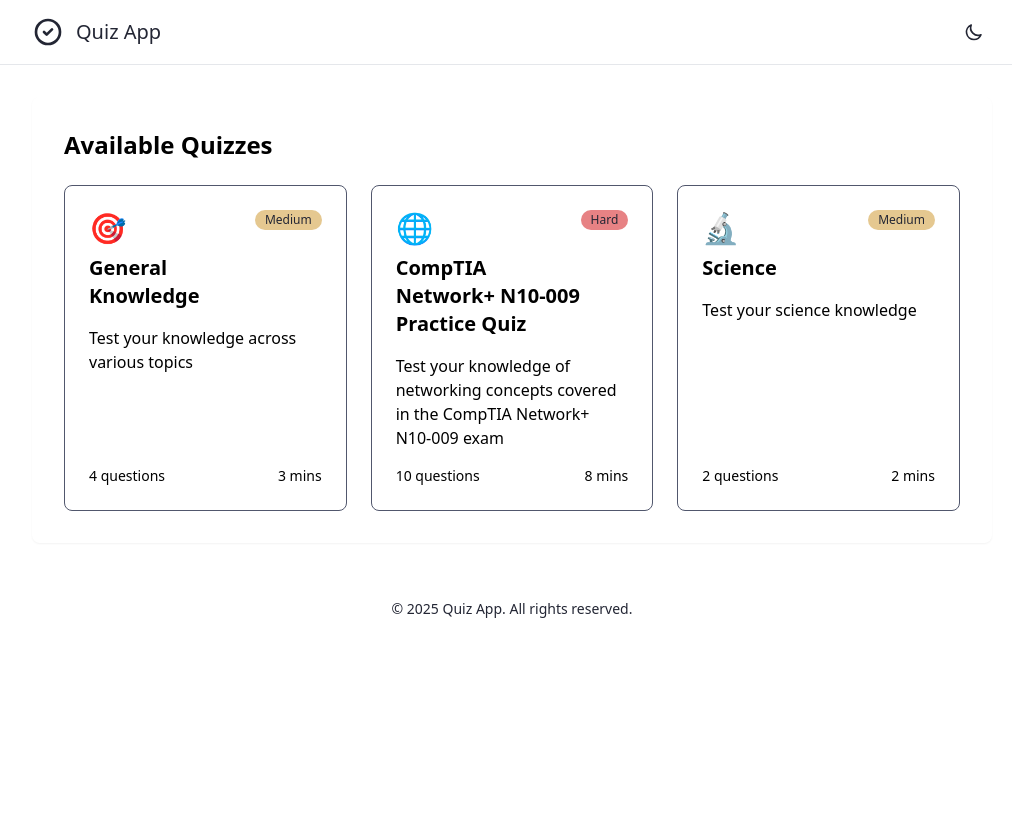
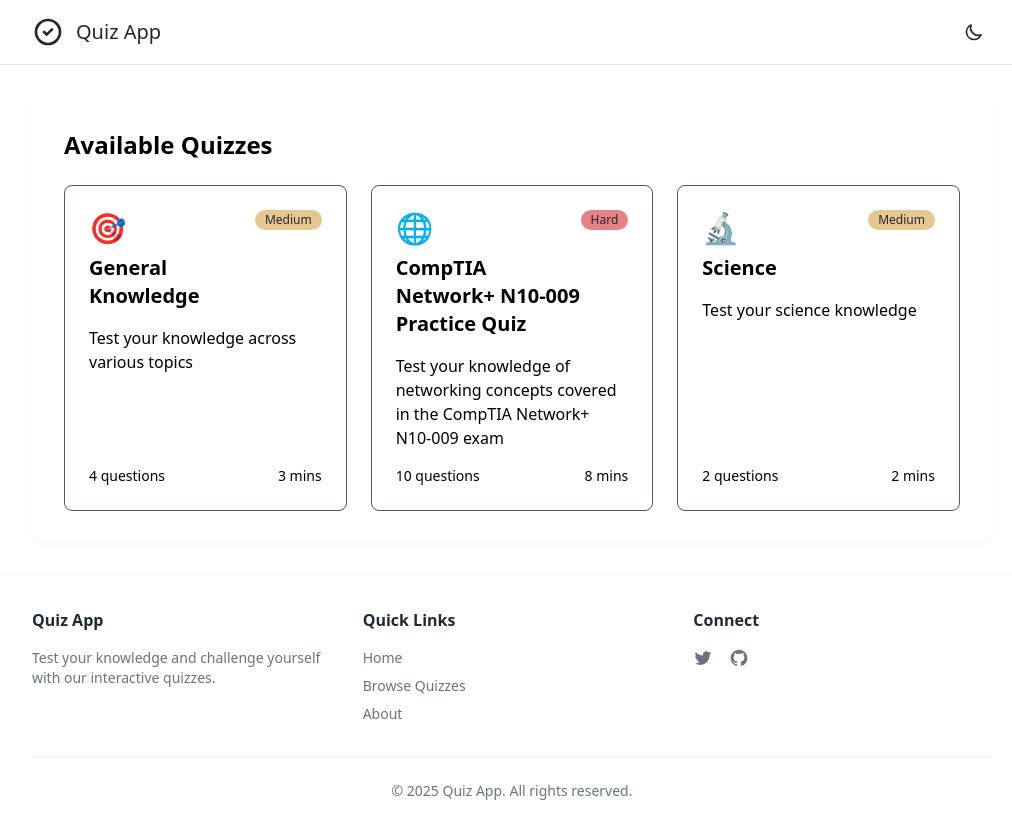
Before and after one commit to ljis120301/quiz, a Next.js app: page / in a window 1280 px wide. Shown: the whole page, without its empty margins (128-1140 px from the left). Before the commit the page ends 800 px from the top, so only its background shows below. Built offline with nearby package versions, Linux system fonts and the light colour scheme.

Commit message:
footer changes

```diff
--- /dev/null
+++ b/app/components/Footer.js
@@ -0,0 +1,61 @@
+export default function Footer() {
+  return (
+    <footer className="w-full py-8 bg-white dark:bg-frappe-surface0/50 border-t border-gray-100 dark:border-frappe-surface1">
+      <div className="max-w-5xl mx-auto px-4 sm:px-6 lg:px-8">
+        <div className="grid grid-cols-1 md:grid-cols-3 gap-8">
+          <div className="space-y-4">
+            <h3 className="text-gray-800 dark:text-frappe-text font-semibold">Quiz App</h3>
+            <p className="text-gray-500 dark:text-frappe-subtext0 text-sm">
+              Test your knowledge and challenge yourself with our interactive quizzes.
+            </p>
+          </div>
+
+          <div className="space-y-4">
+            <h3 className="text-gray-800 dark:text-frappe-text font-semibold">Quick Links</h3>
+            <ul className="space-y-2 text-sm">
+              <li>
+                <a href="/" className="text-gray-500 hover:text-gray-700 dark:text-frappe-subtext0 dark:hover:text-frappe-text transition-colors">
+                  Home
+                </a>
+              </li>
+              <li>
+                <a href="/quizzes" className="text-gray-500 hover:text-gray-700 dark:text-frappe-subtext0 dark:hover:text-frappe-text transition-colors">
+                  Browse Quizzes
+                </a>
+              </li>
+              <li>
+                <a href="/about" className="text-gray-500 hover:text-gray-700 dark:text-frappe-subtext0 dark:hover:text-frappe-text transition-colors">
+                  About
+                </a>
+              </li>
+            </ul>
+          </div>
+
+          <div className="space-y-4">
+            <h3 className="text-gray-800 dark:text-frappe-text font-semibold">Connect</h3>
+            <div className="flex space-x-4">
+              <a href="#" className="text-gray-500 hover:text-gray-700 dark:text-frappe-subtext0 dark:hover:text-frappe-text transition-colors">
+                <span className="sr-only">Twitter</span>
+                <svg className="h-5 w-5" fill="currentColor" viewBox="0 0 24 24">
+                  <path d="M8.29 20.251c7.547 0 11.675-6.253 11.675-11.675 0-.178 0-.355-.012-.53A8.348 8.348 0 0022 5.92a8.19 8.19 0 01-2.357.646 4.118 4.118 0 001.804-2.27 8.224 8.224 0 01-2.605.996 4.107 4.107 0 00-6.993 3.743 11.65 11.65 0 01-8.457-4.287 4.106 4.106 0 001.27 5.477A4.072 4.072 0 012.8 9.713v.052a4.105 4.105 0 003.292 4.022 4.095 4.095 0 01-1.853.07 4.108 4.108 0 003.834 2.85A8.233 8.233 0 012 18.407a11.616 11.616 0 006.29 1.84" />
+                </svg>
+              </a>
+              <a href="#" className="text-gray-500 hover:text-gray-700 dark:text-frappe-subtext0 dark:hover:text-frappe-text transition-colors">
+                <span className="sr-only">GitHub</span>
+                <svg className="h-5 w-5" fill="currentColor" viewBox="0 0 24 24">
+                  <path fillRule="evenodd" d="M12 2C6.477 2 2 6.484 2 12.017c0 4.425 2.865 8.18 6.839 9.504.5.092.682-.217.682-.483 0-.237-.008-.868-.013-1.703-2.782.605-3.369-1.343-3.369-1.343-.454-1.158-1.11-1.466-1.11-1.466-.908-.62.069-.608.069-.608 1.003.07 1.531 1.032 1.531 1.032.892 1.53 2.341 1.088 2.91.832.092-.647.35-1.088.636-1.338-2.22-.253-4.555-1.113-4.555-4.951 0-1.093.39-1.988 1.029-2.688-.103-.253-.446-1.272.098-2.65 0 0 .84-.27 2.75 1.026A9.564 9.564 0 0112 6.844c.85.004 1.705.115 2.504.337 1.909-1.296 2.747-1.027 2.747-1.027.546 1.379.202 2.398.1 2.651.64.7 1.028 1.595 1.028 2.688 0 3.848-2.339 4.695-4.566 4.943.359.309.678.92.678 1.855 0 1.338-.012 2.419-.012 2.747 0 .268.18.58.688.482A10.019 10.019 0 0022 12.017C22 6.484 17.522 2 12 2z" clipRule="evenodd" />
+                </svg>
+              </a>
+            </div>
+          </div>
+        </div>
+
+        <div className="mt-8 pt-6 border-t border-gray-100 dark:border-frappe-surface1">
+          <p className="text-center text-sm text-gray-500 dark:text-frappe-subtext0">
+            © {new Date().getFullYear()} Quiz App. All rights reserved.
+          </p>
+        </div>
+      </div>
+    </footer>
+  );
+}
--- a/app/layout.js
+++ b/app/layout.js
@@ -2,6 +2,7 @@
 import "./globals.css";
 import { ThemeProvider } from './components/ThemeProvider';
 import Header from './components/Header';
+import Footer from './components/Footer';
 
 const inter = Inter({
   subsets: ["latin"],
@@ -17,26 +18,20 @@
   return (
     <html lang="en" suppressHydrationWarning>
       <body
-        className={`${inter.variable} font-sans antialiased bg-background text-text`}
+        className={`${inter.variable} font-sans antialiased bg-background text-text min-h-screen flex flex-col`}
+        suppressHydrationWarning
       >
         <ThemeProvider>
           <Header />
 
           {/* Main Content */}
-          <main className="max-w-5xl mx-auto px-4 sm:px-6 lg:px-8 py-8">
-            <div className="bg-surface rounded-lg shadow-sm ">
+          <main className="flex-1 max-w-5xl mx-auto px-4 sm:px-6 lg:px-8 py-8 w-full">
+            <div className="bg-surface rounded-lg shadow-sm">
               {children}
             </div>
           </main>
 
-          {/* Footer */}
-          <footer className="mt-auto py-6">
-            <div className="max-w-5xl mx-auto px-4 sm:px-6 lg:px-8">
-              <p className="text-center text-sm text-subtext">
-                © {new Date().getFullYear()} Quiz App. All rights reserved.
-              </p>
-            </div>
-          </footer>
+          <Footer />
         </ThemeProvider>
       </body>
     </html>
--- a/app/page.js
+++ b/app/page.js
@@ -27,6 +27,7 @@
 
   if (loading) {
     return (
+      // loading spinner
       <div className="p-8">
         <div className="flex items-center justify-center">
           <div className="w-16 h-16 border-4 border-primary border-t-transparent rounded-full animate-spin"></div>
```
